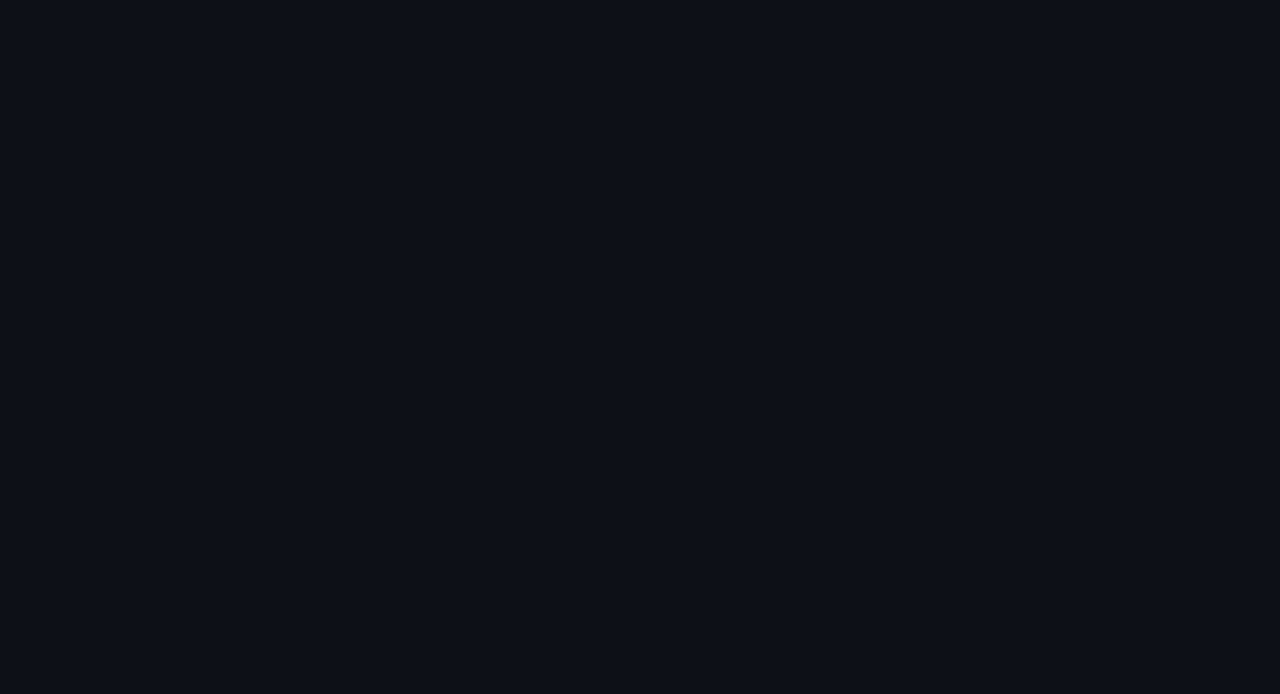
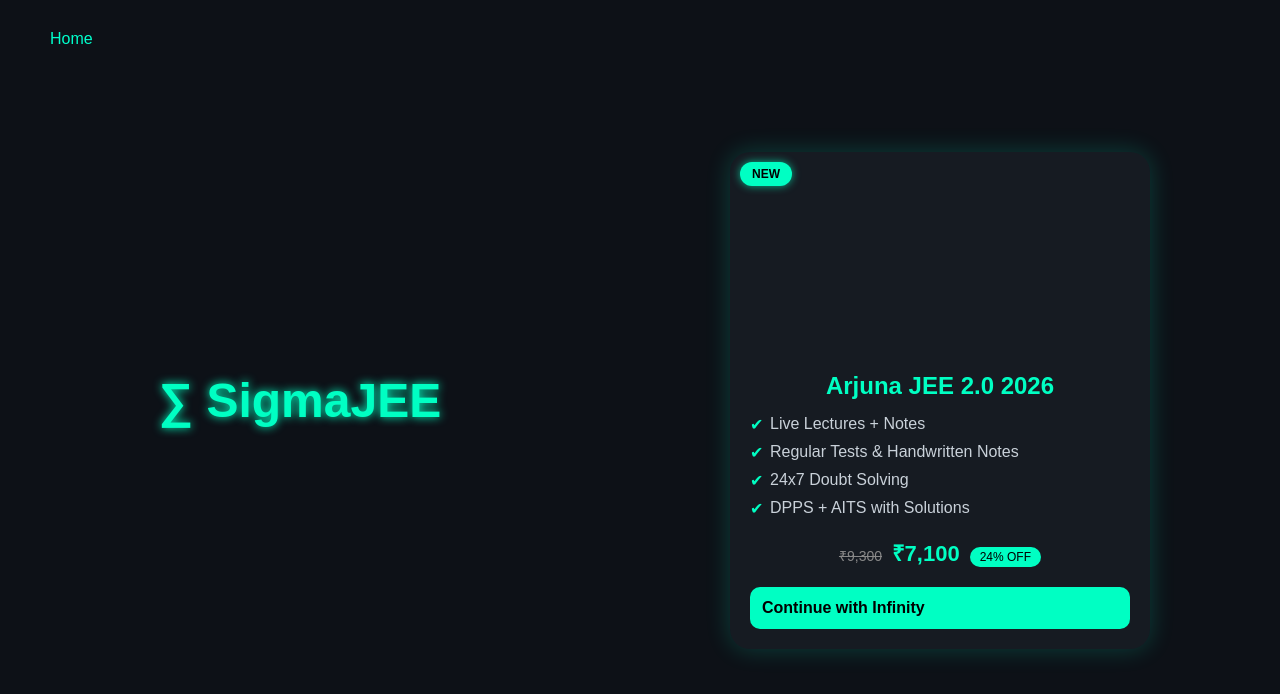
Before and after one commit to Raghav6753/frontend, a React (Vite) app: page /pro-feature in a window 1280 px wide. Before the commit this address had no page. Shown: the top 694 px of the page. Built offline with nearby package versions, Linux system fonts and the light colour scheme.

Commit message:
Fixed navbar layout and updated styles

```diff
--- a/src/App.jsx
+++ b/src/App.jsx
@@ -13,6 +13,7 @@
 import Mentorship from "./Features/Mentorship";
 import FlashcardsRevisions from "./Features/FlashCardRevisions";
 import DiscussionForums from "./Features/DiscussionForums";
+import ProFeature from "./FurtherPackages/Pro";
 function App() {
   const [sidebarOpen, setSidebarOpen] = useState(false);
   const [loading, setLoading] = useState(false);
@@ -32,7 +33,7 @@
   return (
     <>
       <Routes>
-
+        <Route path="/pro-feature" element={<ProFeature/>}/>
         <Route path="/test-series" element={<TestSeries />} />
         <Route path="/study-materials" element={<StudyMaterials />} />
         <Route path="/ai-doubt-solver" element={<AIDoubtSolver />} />
--- a/src/Components/Packages.jsx
+++ b/src/Components/Packages.jsx
@@ -1,7 +1,9 @@
 import { useState } from 'react';
 import React from 'react';
-import '../App.css'; // External CSS file
+import '../App.css';
 import Toast from '../Toast/ToastMess';
+import { Link, useNavigate } from 'react-router-dom';
+
 const packages = [
   {
     title: 'Basic Package',
@@ -21,94 +23,33 @@
 ];
 
 const PackagesSection = () => {
-   const [toastMsg,setToastMsg]=useState(null);
-    const user = sessionStorage.getItem("user");
-  const handlePayment = async (amount, packageTitle) => {
-      if(!user){
-      setToastMsg("Login to Continue");
-      return;
+  const [toastMsg, setToastMsg] = useState(null);
+  const navigate = useNavigate();
+  const user = sessionStorage.getItem("user");
+
+  const handleClick = (e, path) => {
+    if (!user) {
+      e.preventDefault(); // stop link navigation
+      setToastMsg("Login to continue");
+    } else {
+      navigate(path);
     }
-  if (!window.Razorpay) {
-    alert('Razorpay SDK not loaded. Please check your script import.');
-    return;
-  }
-
-
-  try {
-    const API = import.meta.env.VITE_API_BASE_URL;
-    const res = await fetch(`${API}/create-order`, {
-      method: 'POST',
-      headers: { 'Content-Type': 'application/json' },
-      body: JSON.stringify({ amount: amount * 100 }), // amount in paise
-    });
-
-    if (!res.ok) {
-      alert('Failed to create order. Please try again.');
-      return;
-    }
-
-    const data = await res.json();
-
-    const options = {
-      key: 'rzp_test_p5spBljvg1aGjg', // 🛑 Replace with process.env one or Razorpay Key ID
-      amount: data.amount,
-      currency: data.currency,
-      name: 'My Study Platform',
-      description: packageTitle,
-      order_id: data.id,
-      handler: async function (response) {
-        try {
-          const verifyRes = await fetch(`${API}/verify-payment`, {
-            method: 'POST',
-            headers: { 'Content-Type': 'application/json' },
-            body: JSON.stringify({
-              razorpay_order_id: response.razorpay_order_id,
-              razorpay_payment_id: response.razorpay_payment_id,
-              razorpay_signature: response.razorpay_signature,
-            }),
-          });
-
-          const result = await verifyRes.json();
-
-          if (result.success) {
-            alert(`✅ Payment Verified!\nPayment ID: ${response.razorpay_payment_id}`);
-          } else {
-            alert("❌ Payment Failed! Invalid Signature.");
-          }
-        } catch (err) {
-          console.error("Verification error", err);
-          alert("❌ Verification Failed! Something went wrong.");
-        }
-      },
-      prefill: {
-        name: 'Student Name',
-        email: 'student@example.com',
-        contact: '9999999999',
-      },
-      theme: {
-        color: '#3399cc',
-      },
-    };
-
-    const rzp = new window.Razorpay(options);
-    rzp.open();
-  } catch (error) {
-    console.error(error);
-    alert('Something went wrong while initiating payment.');
-  }
-};
-
-
+  };
 
   return (
     <div className="packages-page">
-       {toastMsg && (
+      {toastMsg && (
         <Toast message={toastMsg} onClose={() => setToastMsg(null)} />
       )}
       <h3 className="packages-heading">Our Packages</h3>
       <div className="packages-section">
         {packages.map((pkg, index) => (
-          <div key={index} className="package-card" onClick={() => handlePayment(pkg.price, pkg.title)} style={{ cursor: 'pointer' }}>
+          <div
+            key={index}
+            className="package-card"
+            to="#"
+            onClick={(e) => handleClick(e, "/pro-feature")}
+          >
             <div className="package-title">{pkg.title}</div>
             <div className="package-price">₹{pkg.price} / month</div>
             <div className="package-description">{pkg.description}</div>
--- /dev/null
+++ b/src/FurtherPackages/Pro.css
@@ -0,0 +1,160 @@
+    .body {
+      margin: 0;
+      padding: 0;
+      font-family: 'Segoe UI', Tahoma, Geneva, Verdana, sans-serif;
+      background-color: #0d1117;
+      color: #c9d1d9;
+      display: flex;
+      height: 100vh;
+    }
+.home{
+  position: absolute;
+  left: 50px;
+  top:30px;
+  color: #00ffcc;
+  cursor: pointer;
+  text-decoration: none;
+}
+.home:hover{
+  text-decoration: underline;
+
+}
+    .left-section {
+      flex: 1;
+      background-color: #0d1117;
+      display: flex;
+      align-items: center;
+      justify-content: center;
+    }
+
+    .left-section h1 {
+      font-size: 3rem;
+      color: #00ffc3;
+      text-shadow: 0 0 10px #00ffc3;
+    }
+
+    .right-section {
+      flex: 1;
+      display: flex;
+      align-items: center;
+      justify-content: center;
+      padding: 40px;
+    }
+
+    .pro-package-card {
+      background-color: #161b22;
+      border-radius: 20px;
+      box-shadow: 0 0 25px rgba(0, 255, 204, 0.2);
+      overflow: hidden;
+      width: 100%;
+      max-width: 420px;
+      transition: transform 0.3s ease, box-shadow 0.3s ease;
+    }
+
+    .pro-package-card:hover {
+      transform: scale(1.03);
+      box-shadow: 0 0 35px rgba(0, 255, 204, 0.3);
+    }
+    .img{
+      height: 200px;
+      width: 100%;
+    }
+    .pro-banner {
+      position: relative;
+      text-align: center;
+    }
+
+    .pro-banner img {
+      width: 100%;
+      height: 220px;
+      object-fit: cover;
+      opacity: 0.9;
+    }
+
+    .label {
+      position: absolute;
+      top: 10px;
+      left: 10px;
+      background-color: #00ffc3;
+      color: #000;
+      font-weight: bold;
+      padding: 5px 12px;
+      border-radius: 20px;
+      font-size: 12px;
+      box-shadow: 0 0 8px #00ffc3aa;
+    }
+
+    .pro-content {
+      padding: 20px;
+    }
+
+    .pro-content h2 {
+      font-size: 1.5rem;
+      color: #00ffc3;
+      margin-bottom: 15px;
+      text-align: center;
+    }
+
+    .features-list {
+      list-style: none;
+      padding: 0;
+      margin-bottom: 20px;
+    }
+
+    .features-list li {
+      margin-bottom: 10px;
+      padding-left: 20px;
+      position: relative;
+    }
+
+    .features-list li::before {
+      content: "✔";
+      position: absolute;
+      left: 0;
+      color: #00ffc3;
+    }
+
+    .price {
+      display: flex;
+      align-items: baseline;
+      justify-content: center;
+      gap: 10px;
+      margin-bottom: 20px;
+    }
+
+    .price .discount {
+      text-decoration: line-through;
+      color: #888;
+      font-size: 14px;
+    }
+
+    .price .actual {
+      color: #00ffc3;
+      font-size: 22px;
+      font-weight: bold;
+    }
+
+    .price .save {
+      background: #00ffc3;
+      color: #000;
+      padding: 3px 10px;
+      border-radius: 12px;
+      font-size: 12px;
+    }
+
+    .buy-btn {
+      background: #00ffc3;
+      color: #000;
+      font-weight: bold;
+      padding: 12px;
+      border: none;
+      border-radius: 10px;
+      width: 100%;
+      font-size: 16px;
+      cursor: pointer;
+      transition: background 0.3s ease;
+    }
+
+    .buy-btn:hover {
+      background: #00ffaa;
+    }
--- /dev/null
+++ b/src/FurtherPackages/Pro.jsx
@@ -0,0 +1,115 @@
+import React,{useState} from "react";
+import "./Pro.css";
+import { Link } from "react-router-dom";
+const ProFeature=()=>{
+     const [toastMsg,setToastMsg]=useState(null);
+        const user = JSON.parse(sessionStorage.getItem("user"));
+      const handlePayment = async (amount, packageTitle) => {
+          if(!user){
+          setToastMsg("Login to Continue");
+          return;
+        }
+      if (!window.Razorpay) {
+        alert('Razorpay SDK not loaded. Please check your script import.');
+        return;
+      }
+
+
+      try {
+        const API = import.meta.env.VITE_API_BASE_URL;
+        const res = await fetch(`${API}create-order`, {
+          method: 'POST',
+          headers: { 'Content-Type': 'application/json' },
+          body: JSON.stringify({ amount: amount * 100 }), // amount in paise
+        });
+
+        if (!res.ok) {
+          alert('Failed to create order. Please try again.');
+          return;
+        }
+
+        const data = await res.json();
+
+        const options = {
+          key: 'rzp_test_p5spBljvg1aGjg', // 🛑 Replace with process.env one or Razorpay Key ID
+          amount: data.amount,
+          currency: data.currency,
+          name: 'My Study Platform',
+          description: packageTitle,
+          order_id: data.id,
+          handler: async function (response) {
+            try {
+              const verifyRes = await fetch(`api/user/verify-payment`, {
+                method: 'POST',
+                headers: { 'Content-Type': 'application/json' },
+                body: JSON.stringify({
+                  razorpay_order_id: response.razorpay_order_id,
+                  razorpay_payment_id: response.razorpay_payment_id,
+                  razorpay_signature: response.razorpay_signature,
+                }),
+              });
+
+              const result = await verifyRes.json();
+
+              if (result.success) {
+                alert(`✅ Payment Verified!\nPayment ID: ${response.razorpay_payment_id}`);
+              } else {
+                alert("❌ Payment Failed! Invalid Signature.");
+              }
+            } catch (err) {
+              console.error("Verification error", err);
+              alert("❌ Verification Failed! Something went wrong.");
+            }
+          },
+          prefill: {
+            name: 'Student Name',
+            email: 'student@example.com',
+            contact: '9999999999',
+          },
+          theme: {
+            color: '#3399cc',
+          },
+        };
+
+        const rzp = new window.Razorpay(options);
+        rzp.open();
+      } catch (error) {
+        console.error(error);
+        alert('Something went wrong while initiating payment.');
+      }
+    };
+
+   return(
+    <div className="body">
+  <div className="left-section">
+    <h1>∑ SigmaJEE</h1>
+  </div>
+  <Link to="/" className="home">Home</Link>
+
+  <div className="right-section">
+    <div className="pro-package-card">
+      <div className="pro-banner">
+        <div className="img"></div>
+        <div className="label">NEW</div>
+      </div>
+      <div className="pro-content">
+        <h2>Arjuna JEE 2.0 2026</h2>
+        <ul className="features-list">
+          <li>Live Lectures + Notes</li>
+          <li>Regular Tests & Handwritten Notes</li>
+          <li>24x7 Doubt Solving</li>
+          <li>DPPS + AITS with Solutions</li>
+        </ul>
+        <div className="price">
+          <div className="discount">₹9,300</div>
+          <div className="actual">₹7,100</div>
+          <div className="save">24% OFF</div>
+        </div>
+        <div className="buy-btn"  onClick={() => handlePayment(2, "Pro Package")}>Continue with Infinity</div>
+      </div>
+    </div>
+  </div>
+</div>
+   )
+}
+export default ProFeature;
```
